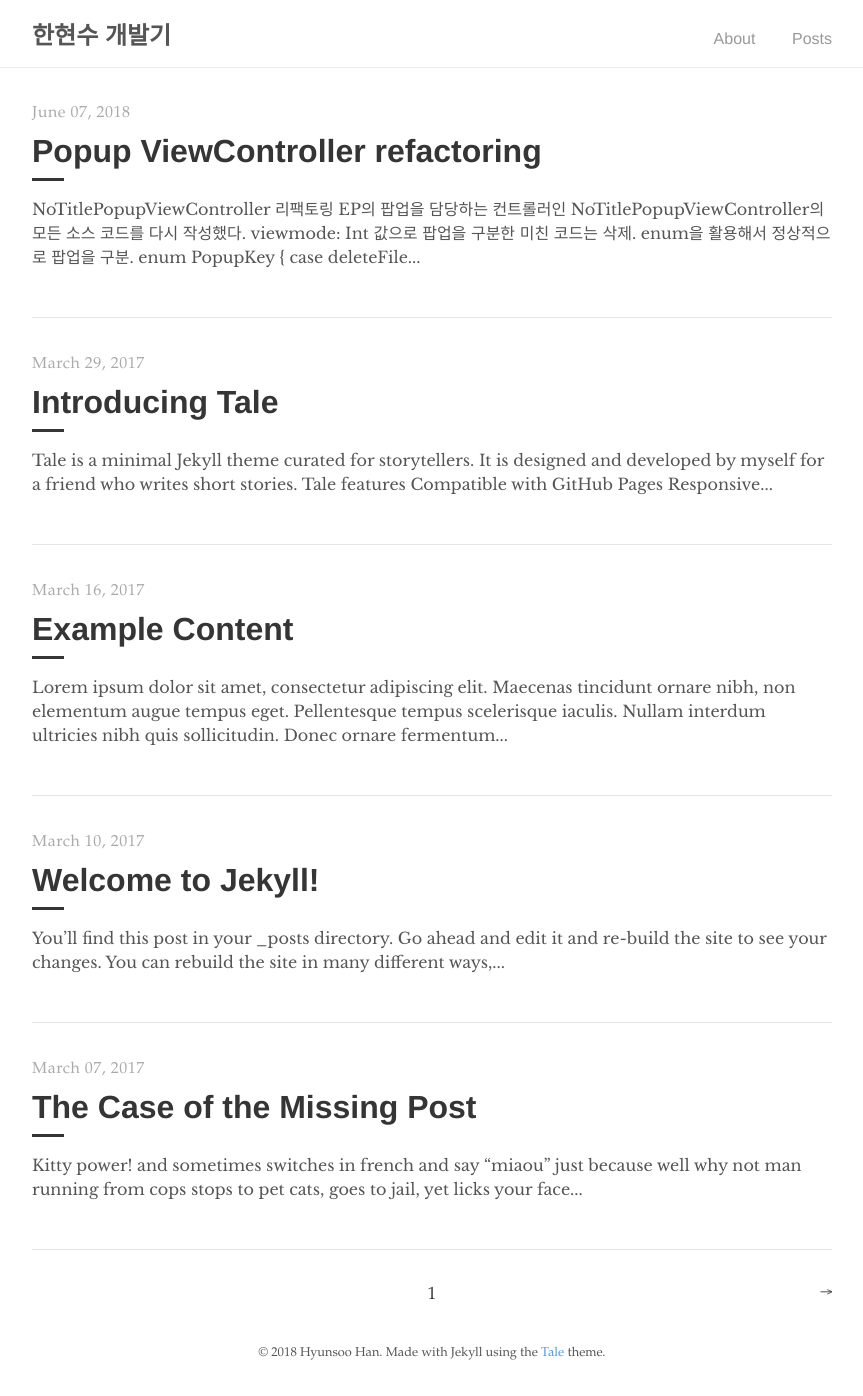
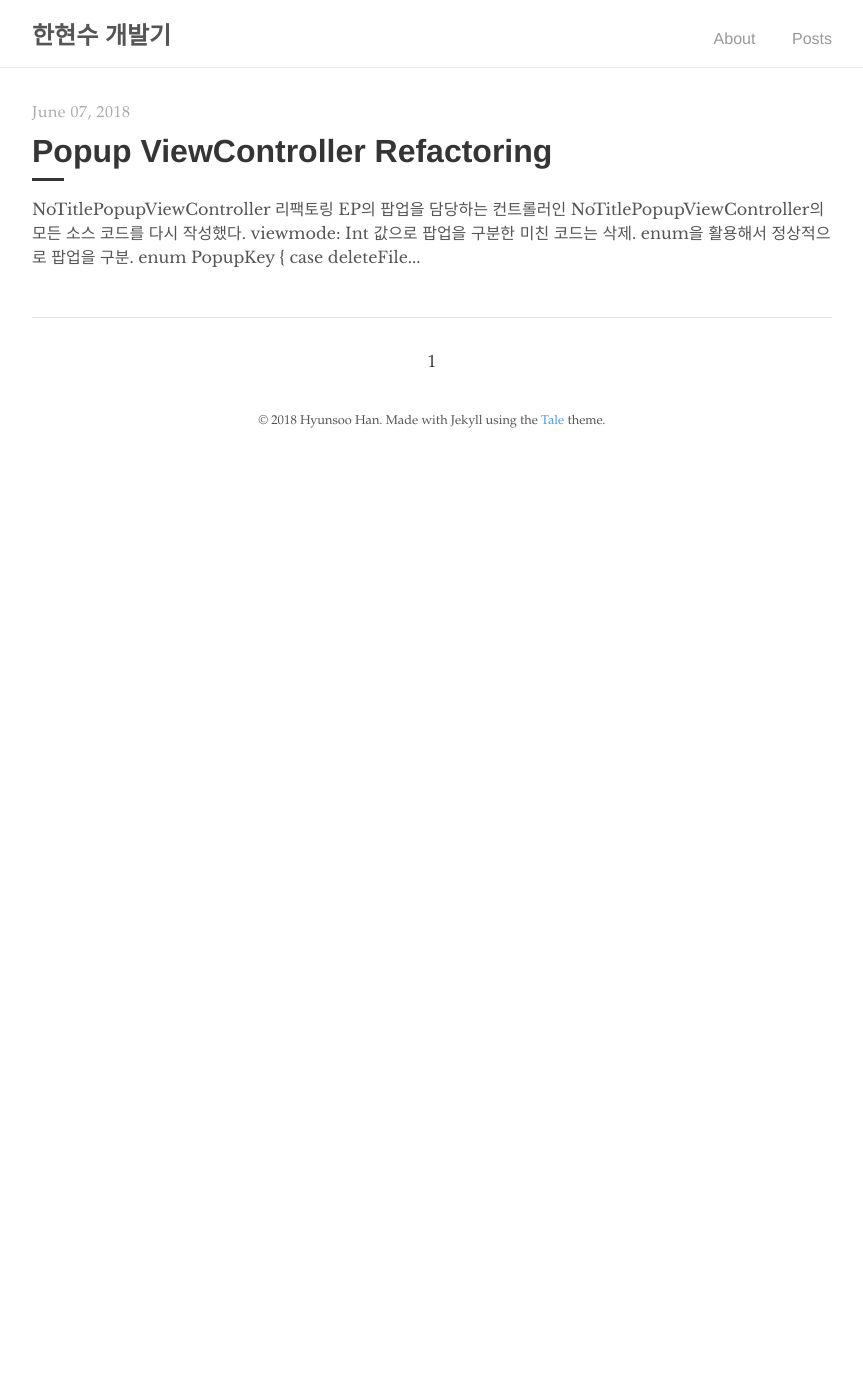
Before and after one commit to hyunsooo/hyunsooo.github.io, a Jekyll site: the page built from index.html, in a window 1280 px wide. Shown: the whole page, without its empty margins (208-1071 px from the left). Built offline with Jekyll 4.4.1, drawn with Linux system fonts in a browser that asks for light colours; the list of posts is cut into pages by our own code; after the commit the page ends 900 px from its top, so only the background shows below that.

Commit message:
fix a little bit

```diff
--- a/_posts/2017-03-07-the-case-of-the-missing-post.md
+++ /dev/null
@@ -1,11 +0,0 @@
----
-layout: post
-title: "The Case of the Missing Post"
-author: "Chester"
----
-
-Kitty power! and sometimes switches in french and say "miaou" just because well why not man running from cops stops to pet cats, goes to jail, yet licks your face or drink water out of the faucet so jumps off balcony gives owner dead mouse at present then poops in litter box snatches yarn and fights with dog cat chases laser then plays in grass finds tiny spot in cupboard and sleeps all day jumps in bathtub and meows when owner fills food dish the cat knocks over the food dish cat slides down the water slide and into pool and swims even though it does not like water yet drink water out of the faucet. Pelt around the house and up and down stairs chasing phantoms.
-
-Sit in window and stare ooo, a bird! yum. Sit and stare. Sweet beast loves cheeseburgers. Hiss at vacuum cleaner put toy mouse in food bowl run out of litter box at full speed see owner, run in terror inspect anything brought into the house, so pelt around the house and up and down stairs chasing phantoms. Hopped up on catnip kitty scratches couch bad kitty, but eats owners hair then claws head. Lie on your belly and purr when you are asleep kitty power! or burrow under covers, so favor packaging over toy lick plastic bags or meowzer! yet unwrap toilet paper.
-
-[Cat Ipsum](http://www.catipsum.com/)
--- a/_posts/2017-03-10-welcome-to-jekyll.md
+++ /dev/null
@@ -1,25 +0,0 @@
----
-layout: post
-title:  "Welcome to Jekyll!"
-author: "Jekyll"
----
-
-You’ll find this post in your `_posts` directory. Go ahead and edit it and re-build the site to see your changes. You can rebuild the site in many different ways, but the most common way is to run `jekyll serve`, which launches a web server and auto-regenerates your site when a file is updated.
-
-To add new posts, simply add a file in the `_posts` directory that follows the convention `YYYY-MM-DD-name-of-post.ext` and includes the necessary front matter. Take a look at the source for this post to get an idea about how it works.
-
-Jekyll also offers powerful support for code snippets: like these
-
-{% highlight ruby %}
-def print_hi(name)
-  puts "Hi, #{name}"
-end
-print_hi('Tom')
-#=> prints 'Hi, Tom' to STDOUT.
-{% endhighlight %}
-
-Check out the [Jekyll docs][jekyll-docs] for more info on how to get the most out of Jekyll. File all bugs/feature requests at [Jekyll’s GitHub repo][jekyll-gh]. If you have questions, you can ask them on [Jekyll Talk][jekyll-talk].
-
-[jekyll-docs]: https://jekyllrb.com/docs/home
-[jekyll-gh]:   https://github.com/jekyll/jekyll
-[jekyll-talk]: https://talk.jekyllrb.com/
--- a/_posts/2017-03-16-example-content.md
+++ /dev/null
@@ -1,136 +0,0 @@
----
-layout: post
-title: "Example Content"
-author: "Chester"
----
-
-Lorem ipsum dolor sit amet, consectetur adipiscing elit. Maecenas tincidunt ornare nibh, non elementum augue tempus eget. Pellentesque tempus scelerisque iaculis. Nullam interdum ultricies nibh quis sollicitudin. Donec ornare fermentum facilisis. Ut at sem ac sem imperdiet varius a eget tortor. Nam eu augue eget orci semper maximus in eget augue. Mauris ornare, nisl ut suscipit consectetur, mi quam interdum tellus, at rutrum quam eros ultrices mi.
-
-# Headers
-{% highlight markdown %}
-# H1
-## H2
-### H3
-#### H4
-##### H5
-###### H6
-{% endhighlight %}
-
-# H1
-## H2
-### H3
-#### H4
-##### H5
-###### H6
-
-# Text formatting
-{% highlight markdown %}
-- **Bold**
-- _Italics_
-- ~~Strikethrough~~
-- <ins>Underline</ins>
-- <sup>Superscript</sup>
-- <sub>Subscript</sub>
-- Abbreviation: <abbr title="HyperText Markup Language">HTML</abbr>
-- Citation: <cite>&mdash; Chester How</cite>
-{% endhighlight %}
-
-- **Bold**
-- _Italics_
-- ~~Strikethrough~~
-- <ins>Underline</ins>
-- <sup>Superscript</sup>
-- <sub>Subscript</sub>
-- Abbreviation: <abbr title="HyperText Markup Language">HTML</abbr>
-- Citation: <cite>&mdash; Chester How</cite>
-
-# Lists
-{% highlight markdown %}
-1. Ordered list item 1
-2. Ordered list item 2
-3. Ordered list item 3
-
-* Unordered list item 1
-* Unordered list item 2
-* Unordered list item 3
-{% endhighlight %}
-
-1. Ordered list item 1
-2. Ordered list item 2
-3. Ordered list item 3
-
-* Unordered list item 1
-* Unordered list item 2
-* Unordered list item 3
-
-# Links
-{% highlight markdown %}
-Check out tale on [GitHub](https://github.com/chesterhow/tale).
-{% endhighlight %}
-
-Check out tale on [GitHub](https://github.com/chesterhow/tale).
-
-# Images
-{% highlight markdown %}
-![Placeholder image](https://placehold.it/800x400 "Placeholder image")
-
-![Image with caption](https://placehold.it/700x400 "Image with caption")
-_This is an image with a caption_
-{% endhighlight %}
-
-![Placeholder image](https://placehold.it/800x400 "Placeholder image")
-
-![Image with caption](https://placehold.it/700x400 "Image with caption")
-_This is an image with a caption_
-
-# Code and Syntax Highlighting
-Use back-ticks for `inline code`. Multi-line code snippets are supported too through Pygments.
-
-{% highlight js %}
-// Sample javascript code
-var s = "JavaScript syntax highlighting";
-alert(s);
-{% endhighlight %}
-
-{% highlight python %}
-# Sample python code
-s = "Python syntax highlighting"
-print s
-{% endhighlight %}
-
-Adding `linenos` to the Pygments tag enables line numbers.
-
-{% highlight js  linenos %}
-// Sample javascript code
-var s = "JavaScript syntax highlighting";
-alert(s);
-{% endhighlight %}
-
-# Blockquotes
-{% highlight markdown %}
-> Curabitur blandit tempus porttitor. Nullam quis risus eget urna mollis ornare vel eu leo. Nullam id dolor id nibh ultricies vehicula ut id elit.
-
-{% endhighlight %}
-
-> Curabitur blandit tempus porttitor. Nullam quis risus eget urna mollis ornare vel eu leo. Nullam id dolor id nibh ultricies vehicula ut id elit.
-
-# Horizontal Rule & Line Break
-{% highlight markdown %}
-Use `<hr>` for horizontal rules
-
-<hr>
-
-and `<br>` for line breaks.
-
-<br>
-{% endhighlight %}
-
-Use `<hr>` for horizontal rules
-
-<hr>
-
-and `<br>` for line breaks.
-
-<br>
-
-_The end_
--- a/_posts/2017-03-29-introducing-tale.md
+++ /dev/null
@@ -1,25 +0,0 @@
----
-layout: post
-title:  "Introducing Tale"
-author: "Chester"
----
-
-Tale is a minimal [Jekyll](https://jekyllrb.com/) theme curated for storytellers. It is designed and developed by [myself](https://github.com/chesterhow/) for a friend who writes short stories.
-
-## Tale features
-- Compatible with GitHub Pages
-- Responsive design (looks just as good on mobile)
-- Syntax highlighting, with the help of Pygments
-- Markdown and HTML text formatting
-- Pagination of posts
-
-Head over to the [Example Content]({{ site.baseurl }}/2017-03-16/example-content) post for a showcase of Tale's text formatting features.
-
-## Browser Support
-Tale works on most if not all modern browsers,
-including Chrome, Safari and Firefox 👍🏼
-
-## Download or Contribute
-Tale is publicly hosted on GitHub, so go ahead and download or fork it at the [GitHub repository](https://github.com/chesterhow/tale). If you spot any bugs or have any suggestions, feel free to create an issue or make a pull request.
-
-Thanks for checking out Tale!
```
Also changed, not shown: _posts/2017-03-05-pagination-post.md (deleted, +0 -7 lines), _posts/2017-03-06-the-mystery-of-the-filler-post.md (deleted, +0 -13 lines), _posts/2018-06-07-no-title-popup-view-controller-refactoring.md (+5 -7 lines), 1 other file.
